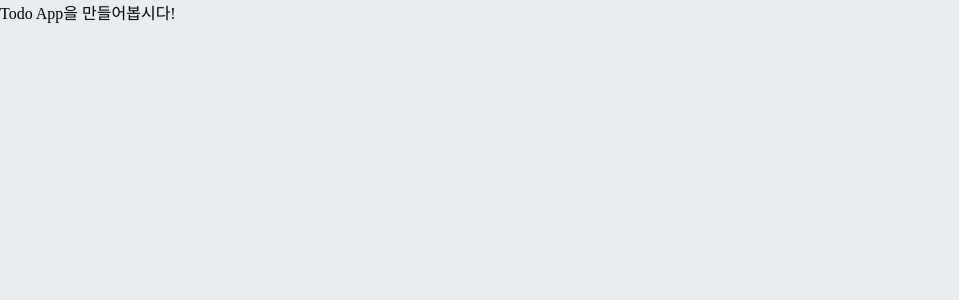
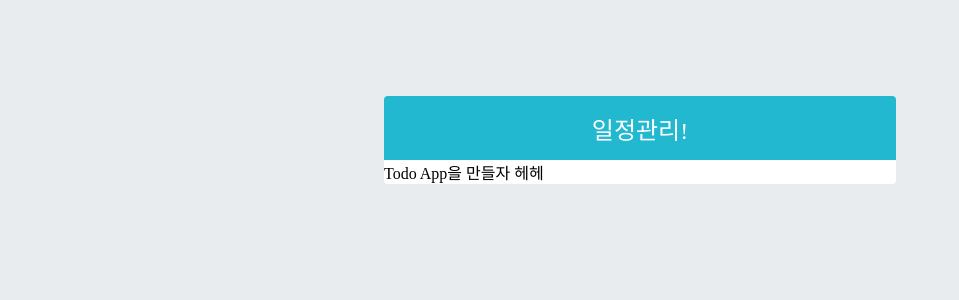
Before and after one commit to engineer135/todo-app, a React (Create React App) app: page / in a window 1280 px wide. Shown: the top 300 px of the page, without its empty margins (0-959 px from the left). Built offline with nearby package versions, Linux system fonts and the light colour scheme.

Commit message:
TodoTemplate 만듦 ㅋ

```diff
--- a/src/App.js
+++ b/src/App.js
@@ -1,7 +1,8 @@
 import React from 'react';
+import TodoTemplate from './components/TodoTemplate';
 
 const App = () => {
-  return <div>Todo App을 만들어봅시다!</div>
+  return <TodoTemplate>Todo App을 만들자 헤헤</TodoTemplate>
 };
 
 export default App;
--- /dev/null
+++ b/src/components/TodoTemplate.js
@@ -0,0 +1,13 @@
+import React from 'react';
+import './TodoTemplate.scss';
+
+const TodoTemplate = ({ children }) => {
+    return (
+        <div className="TodoTemplate">
+            <div className="app-title">일정관리!</div>
+            <div className="content">{children}</div>
+        </div>
+    );
+};
+
+export default TodoTemplate;
--- /dev/null
+++ b/src/components/TodoTemplate.scss
@@ -0,0 +1,23 @@
+.TodoTemplate {
+    width: 512px;
+    // width가 주어진 상태에서 좌우 중앙 정렬
+    margin-left: auto;
+    margin-right: auto;
+    margin-top: 6rem;
+    border-radius: 4px;
+    overflow: hidden;
+
+    .app-title {
+        background: #22b8cf;
+        color:white;
+        height: 4rem;
+        font-size: 1.5rem;
+        display: flex;
+        align-items: center;
+        justify-content: center;
+    }
+
+    .content {
+        background: white;
+    }
+}
```
